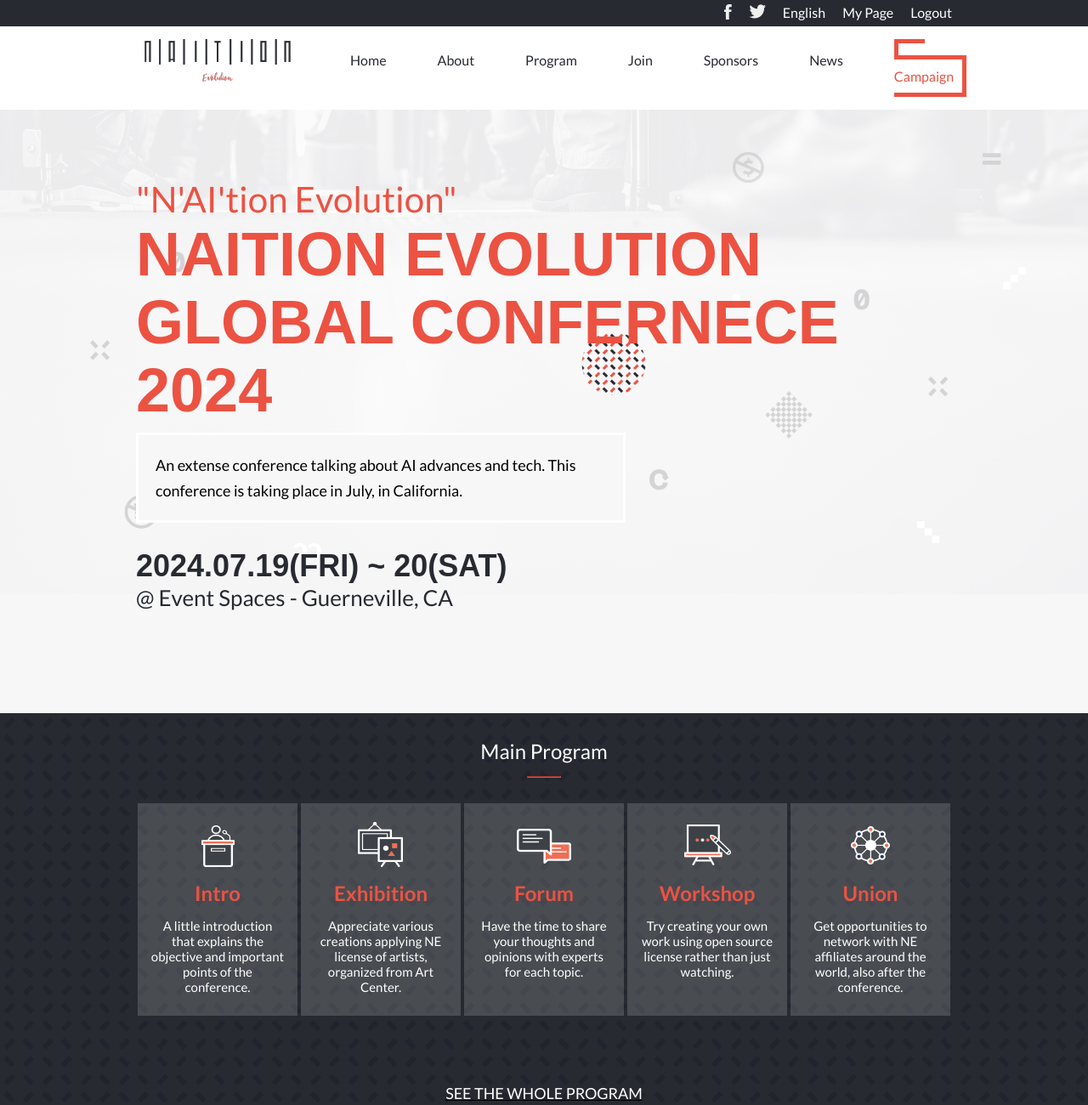
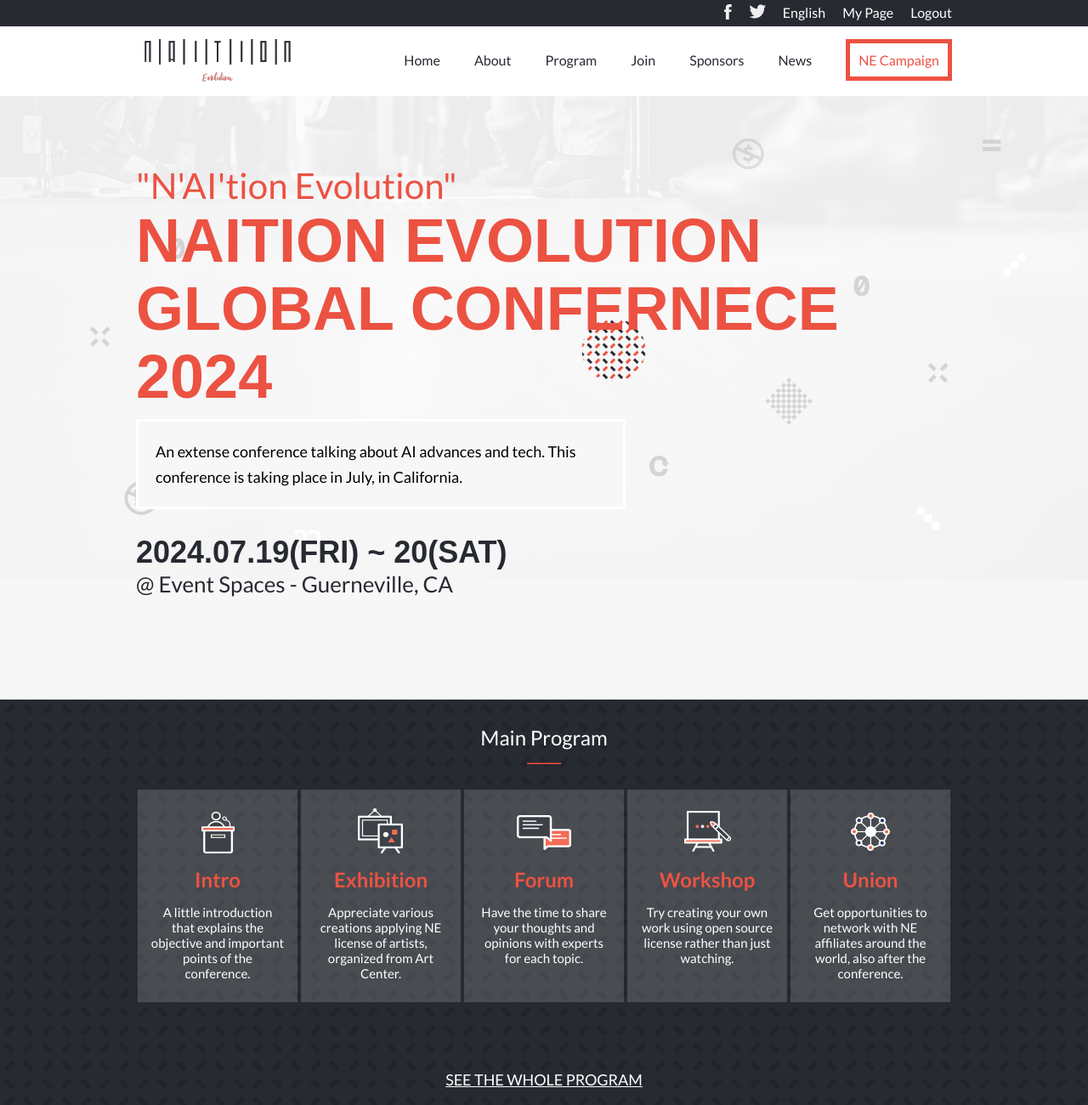
Before and after one commit to lRebornsl/capstone-project, a website: page index.html in a window 1280 px wide. Shown: the top 1300 px of the page at 85% size. Drawn offline with Linux system fonts and the light colour scheme; a web font is replaced by a local one.

Commit message:
Modified HTML, CSS and README files.

```diff
--- a/css/styles.css
+++ b/css/styles.css
@@ -173,7 +173,7 @@ button:hover {
   }
 
   .nav-bar__item {
-    padding: 2rem 0 2rem 6rem;
+    padding: 2rem 0 2rem 4rem;
   }
 
   .nav-bar__item a {
@@ -369,6 +369,7 @@ button:hover {
 
   .program__link {
     display: block;
+    color: var(--white);
     text-align: center;
     text-decoration: underline;
     font-size: 1.8rem;
--- a/index.html
+++ b/index.html
@@ -29,8 +29,8 @@
     <nav class="nav-bar">
       <ul class="nav-bar__list">
         <div class="nav-bar__item nav-bar__item--button"><button class="nav-bar__button"><img src="icons/nav_bar_close.png" alt="Close"></button></div>
-        <div><hr><li class="nav-bar__item"><a href="/index.html">Home</a></li></div>
-        <div><hr><li class="nav-bar__item"><a href="/about.html">About</a></li></div>
+        <div><hr><li class="nav-bar__item"><a href="index.html">Home</a></li></div>
+        <div><hr><li class="nav-bar__item"><a href="about.html">About</a></li></div>
         <div><hr><li class="nav-bar__item"><a href="#">Program</a></li></div>
         <div><hr><li class="nav-bar__item"><a href="#">Join</a></li></div>
         <div><hr><li class="nav-bar__item"><a href="#">Sponsors</a></li></div>
@@ -61,31 +61,31 @@
     <div class="container">
       <div class="title-bar"><h2>Main Program</h2><hr></div>
       <div class="program__cont">
-        <div class="program__card flex">
+        <article class="program__card flex">
           <div class="program__card--icon"><img src="icons/program_icon_01.png" alt="Icon"></div>
           <div class="program__card--title"><h2>Intro</h2></div>
           <div class="program__card--text"><p>A little introduction that explains the objective and important points of the conference.</p></div>
-        </div>
-        <div class="program__card flex">
+        </article>
+        <article class="program__card flex">
           <div class="program__card--icon"><img src="icons/program_icon_02.png" alt="Icon"></div>
           <div class="program__card--title"><h2>Exhibition</h2></div>
           <div class="program__card--text"><p>Appreciate various creations applying NE license of artists, organized from Art Center.</p></div>
-        </div>
-        <div class="program__card flex">
+        </article>
+        <article class="program__card flex">
           <div class="program__card--icon"><img src="icons/program_icon_03.png" alt="Icon"></div>
           <div class="program__card--title"><h2>Forum</h2></div>
           <div class="program__card--text"><p>Have the time to share your thoughts and opinions with experts for each topic.</p></div>
-        </div>
-        <div class="program__card flex">
+        </article>
+        <article class="program__card flex">
           <div class="program__card--icon"><img src="icons/program_icon_04.png" alt="Icon"></div>
           <div class="program__card--title"><h2>Workshop</h2></div>
           <div class="program__card--text"><p>Try creating your own work using open source license rather than just watching.</p></div>
-        </div>
-        <div class="program__card flex">
+        </article>
+        <article class="program__card flex">
           <div class="program__card--icon"><img src="icons/program_icon_05.png" alt="Icon"></div>
           <div class="program__card--title"><h2>Union</h2></div>
           <div class="program__card--text"><p>Get opportunities to network with NE affiliates around the world, also after the conference.</p></div>
-        </div>
+        </article>
       </div>
       <div class="program__button"><a class="program__button--design" href="#">Join NE Global Conference</a></div>
       <div class="program__link hidden"><a href="#">SEE THE WHOLE PROGRAM</a></div>
```
Also changed, not shown: about.html (+2 -2 lines), README.md.
